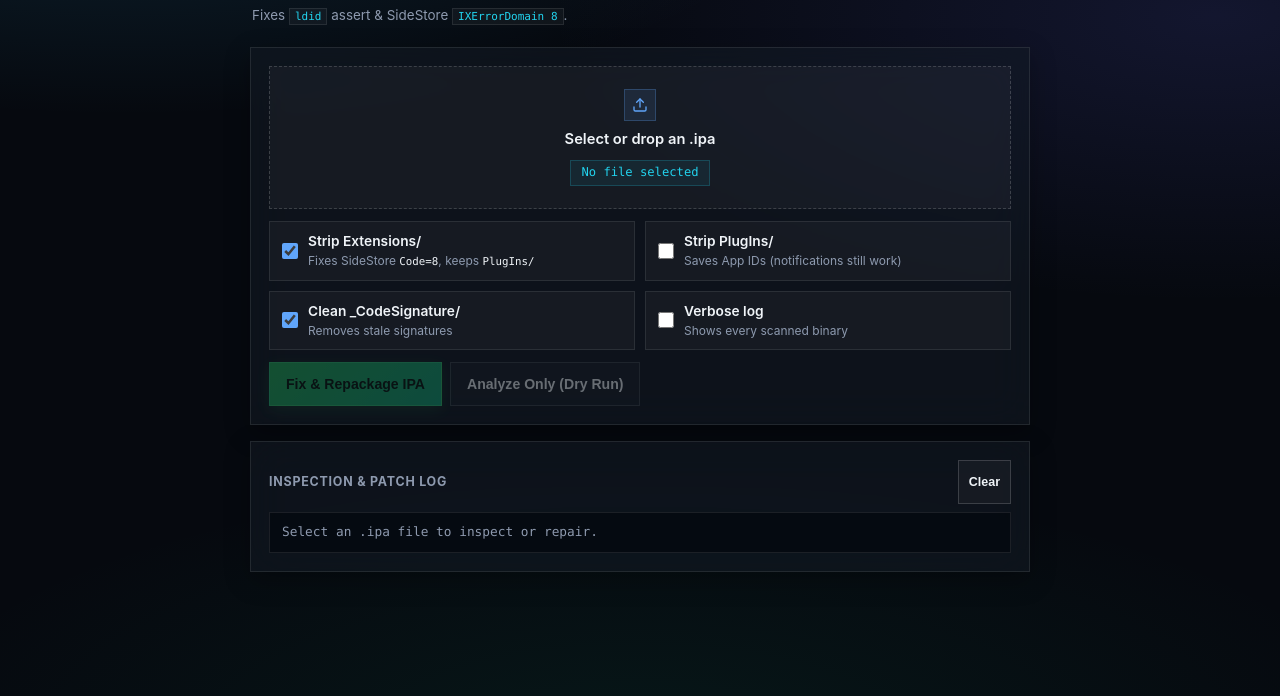
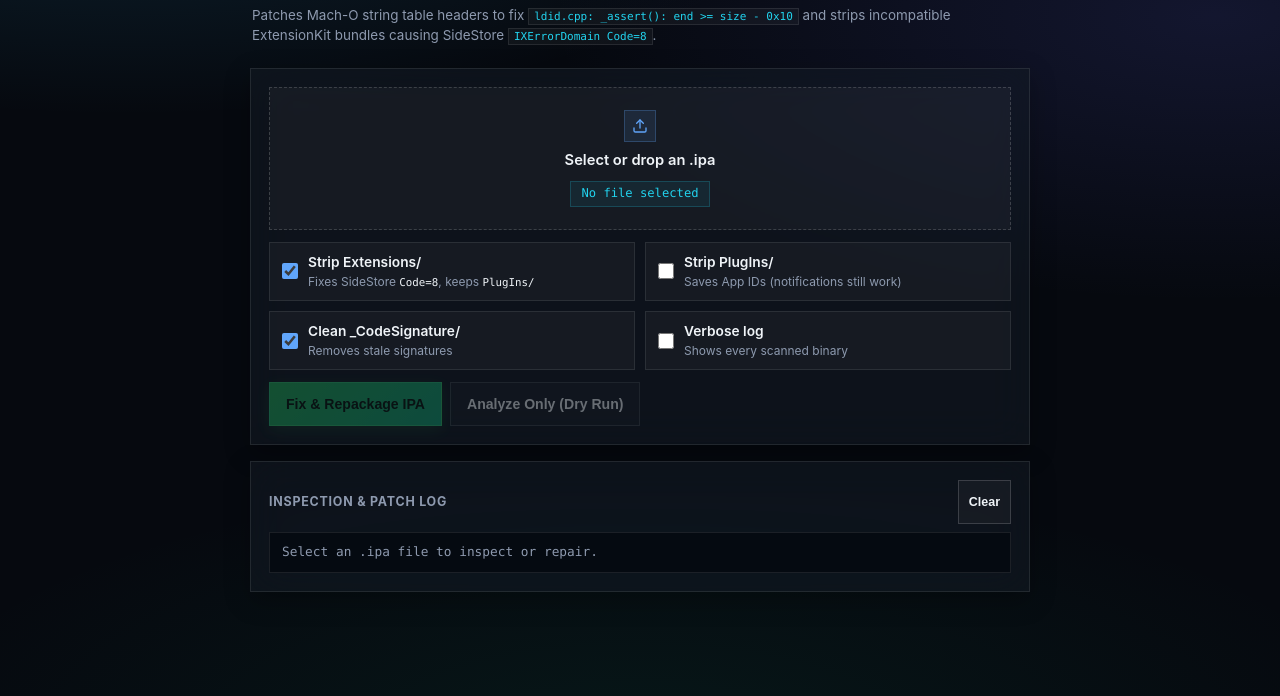
Before and after one commit to LuizHPio/ipa-fixer, a website: page tools/ipa-fixer/web-src/template.html in a window 1280 px wide. Shown: the part 104-800 px from the top of the page. Drawn offline with Linux system fonts and the light colour scheme.

Commit message:
Expand header subtitle description for ldid and SideStore errors

```diff
--- a/tools/ipa-fixer/web-src/template.html
+++ b/tools/ipa-fixer/web-src/template.html
@@ -581,7 +581,7 @@
       </div>
       <div class="privacy-badge">100% Local &bull; Zero Uploads</div>
       <p class="subtitle">
-        Fixes <code>ldid</code> assert &amp; SideStore <code>IXErrorDomain 8</code>.
+        Patches Mach-O string table headers to fix <code>ldid.cpp: _assert(): end &gt;= size - 0x10</code> and strips incompatible ExtensionKit bundles causing SideStore <code>IXErrorDomain Code=8</code>.
       </p>
     </header>
 
```
Also changed, not shown: web/index.html (+1 -1 lines).
